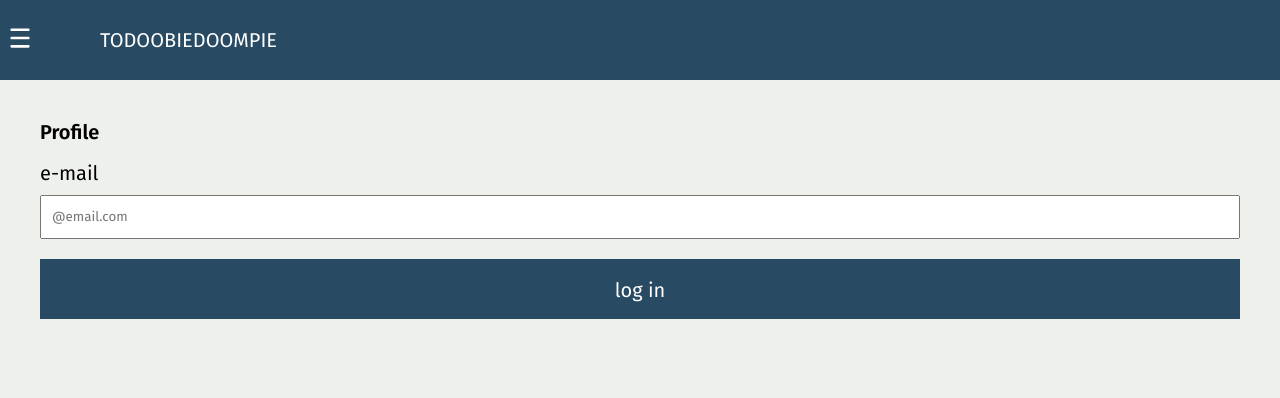
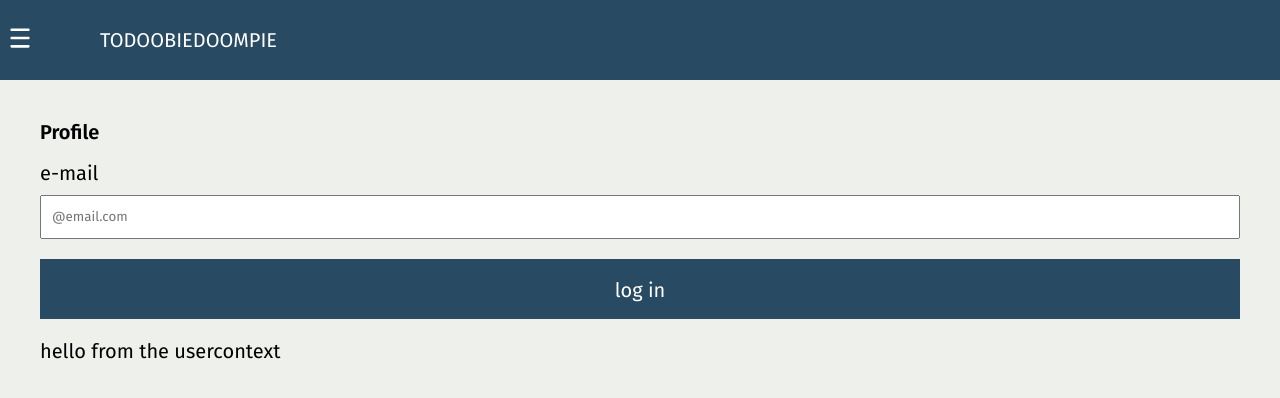
Before and after one commit to akinci-oki/todoo, a React (Create React App) app: page /log-in in a window 1280 px wide. Shown: the top 398 px of the page. Built offline with nearby package versions, Linux system fonts and the light colour scheme.

Commit message:
TODO-12-useContext

```diff
--- a/src/App.js
+++ b/src/App.js
@@ -1,4 +1,5 @@
 import React from "react";
+import { userContext } from "./context";
 import { Menu } from "./components";
 import Router from "./Router";
 
@@ -6,8 +7,12 @@ class App extends React.Component {
     render() {
         return (
             <div className="App">
-                <Menu />
-                <Router />
+                <userContext.Provider
+                    value={{ user: "hello from the usercontext" }}
+                >
+                    <Menu />
+                    <Router />
+                </userContext.Provider>
             </div>
         );
     }
--- a/src/components/Login/Login.js
+++ b/src/components/Login/Login.js
@@ -1,6 +1,7 @@
 import React, { useState } from "react";
 import axios from "axios";
 import { Spinner } from "../../components";
+import { useUser } from "../../context";
 
 function Login() {
     const [email, setEmail] = useState("");
@@ -9,6 +10,7 @@ function Login() {
         email: null,
         api: null,
     });
+    const { user } = useUser();
 
     async function onLogin() {
         setError({
@@ -64,6 +66,7 @@ function Login() {
                 </button>
                 {error.api && <p className="error">{error.api}</p>}
             </div>
+            <p> {user} </p>
         </div>
     );
 }
--- /dev/null
+++ b/src/context.js
@@ -0,0 +1,7 @@
+import { createContext, useContext } from "react";
+
+export const userContext = createContext({
+    user: "null",
+    // setUser: (user) => console.warn("No userContext provider."),
+});
+export const useUser = () => useContext(userContext);
```
